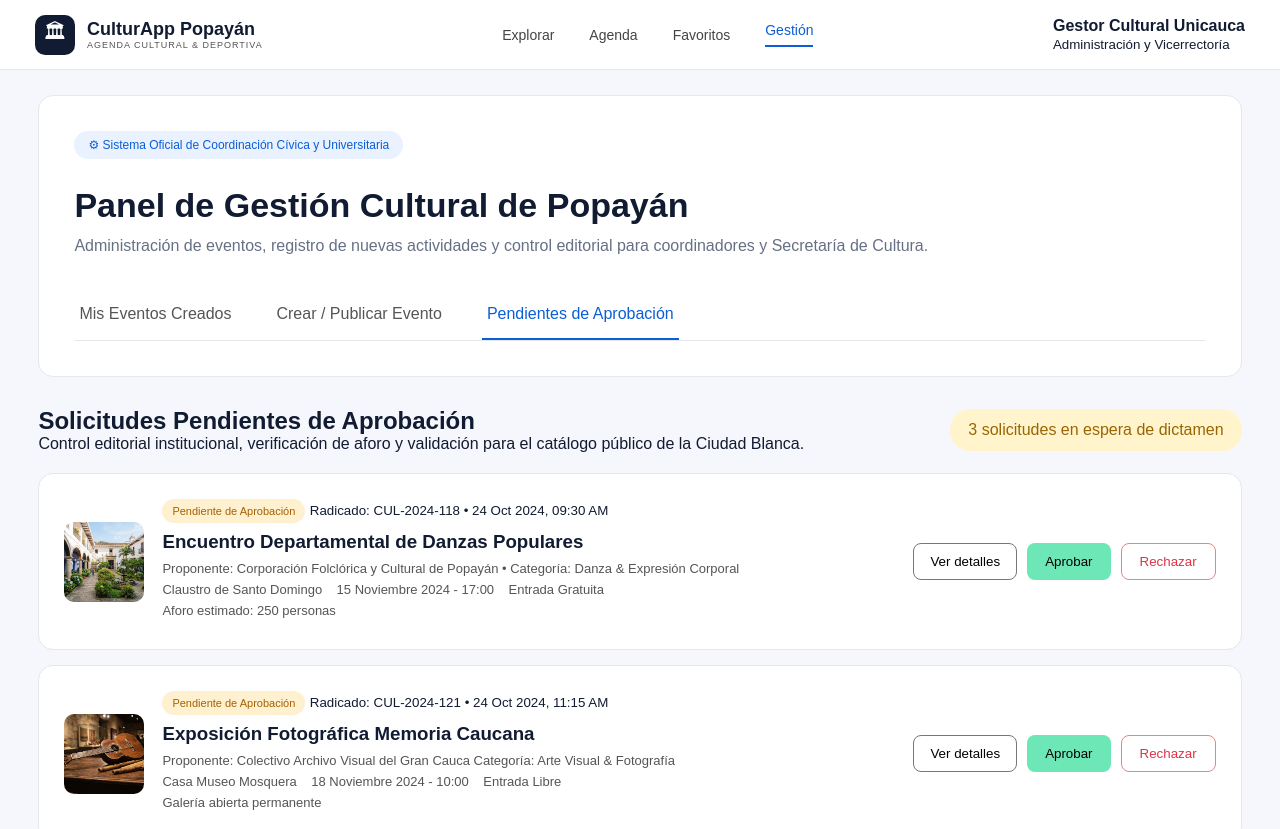
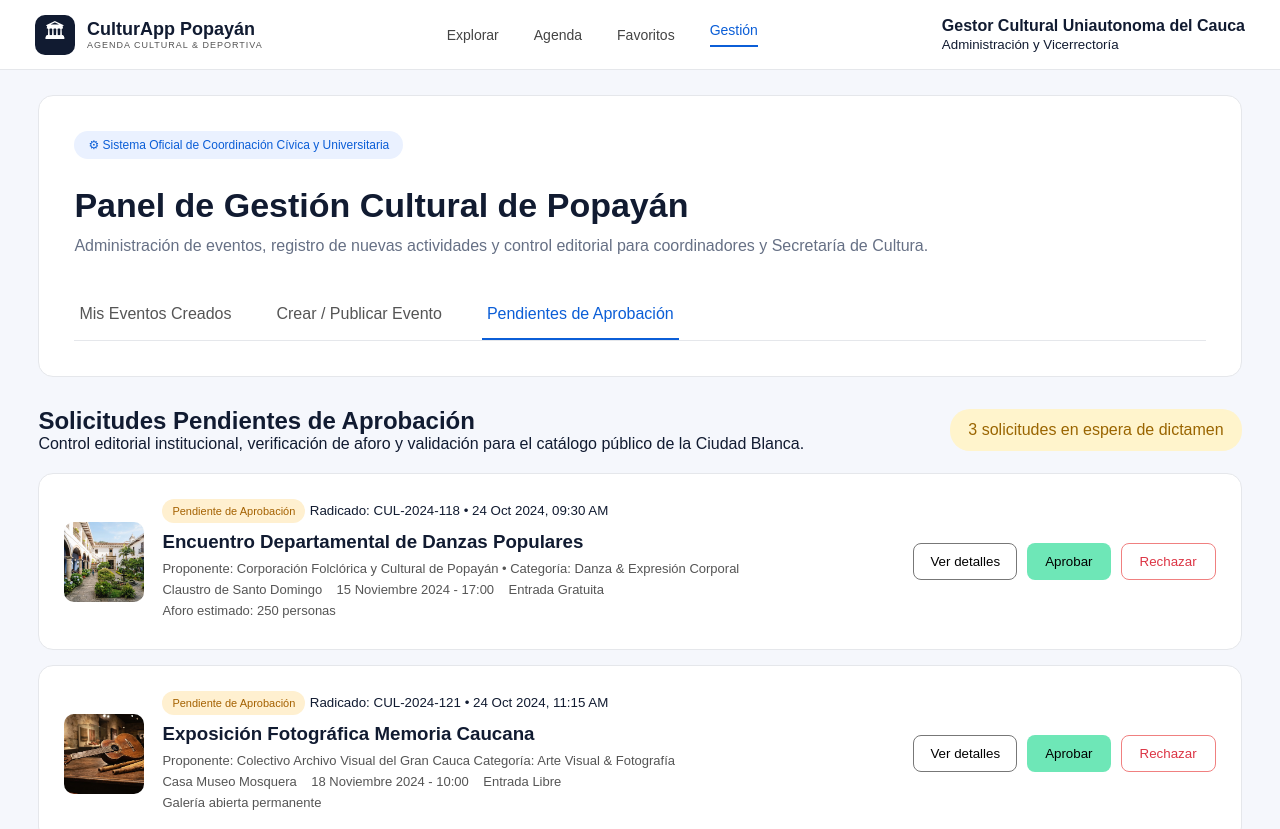
Before and after one commit to ccarlosfour098-jpg/CulturaApp, a plain HTML site: page paginas/gestionEventos.html in a window 1280 px wide. Shown: the top 829 px of the page. Drawn offline with Linux system fonts and the light colour scheme.

Commit message:
Correccion de escritura de la parte de navegacion

```diff
--- a/paginas/gestionEventos.html
+++ b/paginas/gestionEventos.html
@@ -63,7 +63,7 @@
 
 
         <div>
-            <strong>Gestor Cultural Unicauca</strong>
+            <strong>Gestor Cultural Uniautonoma del Cauca</strong>
             <br>
             <small>Administración y Vicerrectoría</small>
         </div>
```
